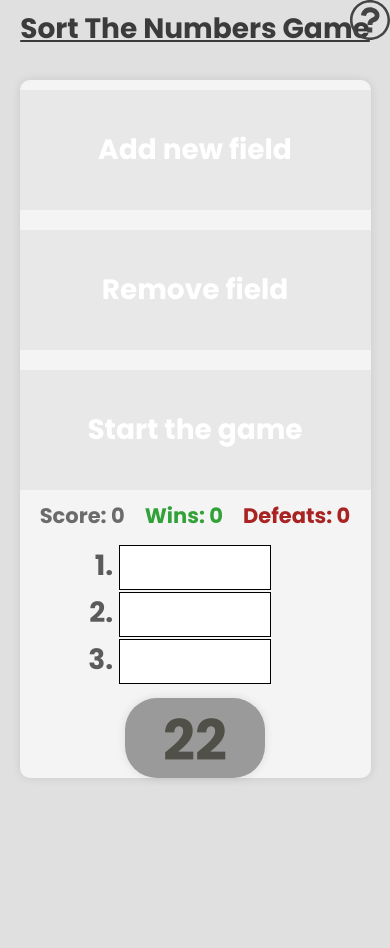
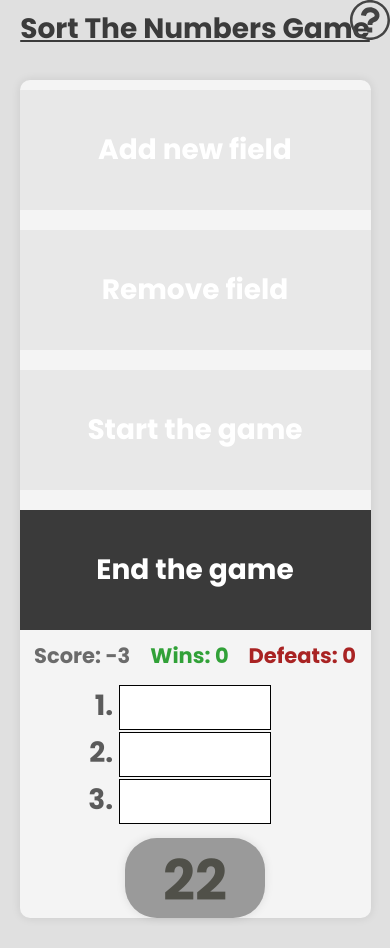
Before and after one commit to rustonio/Sort_game, a plain HTML site: page index.html in a window 390 px wide. Both pictures are taken after a click on the button "Start the game". Before the commit the page ends 844 px from the top, so only its background shows below. Drawn offline with Linux system fonts and the light colour scheme.

Commit message:
Add End the Game button

```diff
--- a/index.html
+++ b/index.html
@@ -23,6 +23,7 @@
                 <button class="game_button add_field_button">Add new field</button>
                 <button class="game_button remove_field_button">Remove field</button>
                 <button class="game_button start_game_button">Start the game</button>
+                <button class="game_button end_game_button" disabled>End the game</button>
             </div>
             <div class="stats">
                 <p class="score_counter">Score: 0</p>
--- a/main.js
+++ b/main.js
@@ -1,6 +1,7 @@
 const addFieldButton = document.querySelector('.add_field_button');
 const removeFieldButton = document.querySelector('.remove_field_button');
 const startGameButton = document.querySelector('.start_game_button');
+const endGameButton = document.querySelector('.end_game_button');
 const allButtons = document.querySelectorAll('.game_button');
 const scoreDisplay = document.querySelector('.score_counter');
 const defeatsCounterDisplay = document.querySelector('.defeats_counter');
@@ -70,8 +71,11 @@ function startGame() {
     allButtons.forEach((button) => {
         button.disabled = true;
     });
+    endGameButton.disabled = false;
 
     fields_count = document.querySelectorAll('.list_element').length;
+    score -= fields_count;
+    scoreDisplay.innerHTML = `Score: ${score}`;
 
     isGameStarted = true;
 
@@ -83,6 +87,7 @@ function endGame() {
     allButtons.forEach((button) => {
         button.disabled = false;
     });
+    endGameButton.disabled = true;
 
     isGameStarted = false;
 
@@ -111,17 +116,19 @@ function displayNewNumber() {
 function checkWin() {
     const allNumbers = document.querySelectorAll('.random_number');
 
+    if (allNumbers.length !== document.querySelectorAll('.list_element').length) return false;
+
     for (let i=0; i<allNumbers.length-1;i++) {
 
         let prevNum = parseInt(allNumbers[i].innerHTML);
         let nextNum = parseInt(allNumbers[i+1].innerHTML);
 
-        if (!(nextNum > prevNum)) {
+        if (nextNum < prevNum) {
             return false;
         }
     }
 
-    return  true;
+    return true;
 }
 
 //moves number container to the list element which was clicked
@@ -155,14 +162,14 @@ function showResult() {
         gameResultContainer.classList.add('lose');
         resultText.innerHTML = 'YOU LOSE';
 
-        score -= fields_count;
+        //score variable changes and displays when the game is started
         defeatsCounter++;
     }
-    scoreDisplay.innerHTML = `Score: ${score}`;
     winsCounterDisplay.innerHTML = `Wins: ${winsCounter}`;
     defeatsCounterDisplay.innerHTML = `Defeats: ${defeatsCounter}`;
     endGame();
 }
+endGameButton.addEventListener('click',showResult);
 
 //show/hide overlay with game description
 function toggleDescription() {
--- a/style.css
+++ b/style.css
@@ -95,7 +95,7 @@ h1::after {
     border: none;
     color: white;
     background-color: #00a10a;
-    width: 30%;
+    width: 22%;
     height: 120px;
     font-size: 3rem;
     cursor: pointer;
@@ -114,6 +114,9 @@ h1::after {
 }
 .start_game_button {
     background: #14a7f1;
+}
+.end_game_button {
+    background: #3a3a3a;
 }
 .win {
     color: green;
@@ -159,12 +162,19 @@ h1::after {
     font-weight: bold;
     overflow: auto;
 }
-
-@media  (max-width: 760px) {
+@media (max-width: 1010px) {
     .game_button {
         font-size: 2rem;
         -ms-text-overflow: ellipsis;
         text-overflow: ellipsis;
+    }
+}
+@media (max-width: 650px) {
+    .game_buttons {
+        flex-wrap: wrap;
+    }
+    .game_button {
+        width: 48%;
     }
 }
 @media (max-width: 465px) {
```
